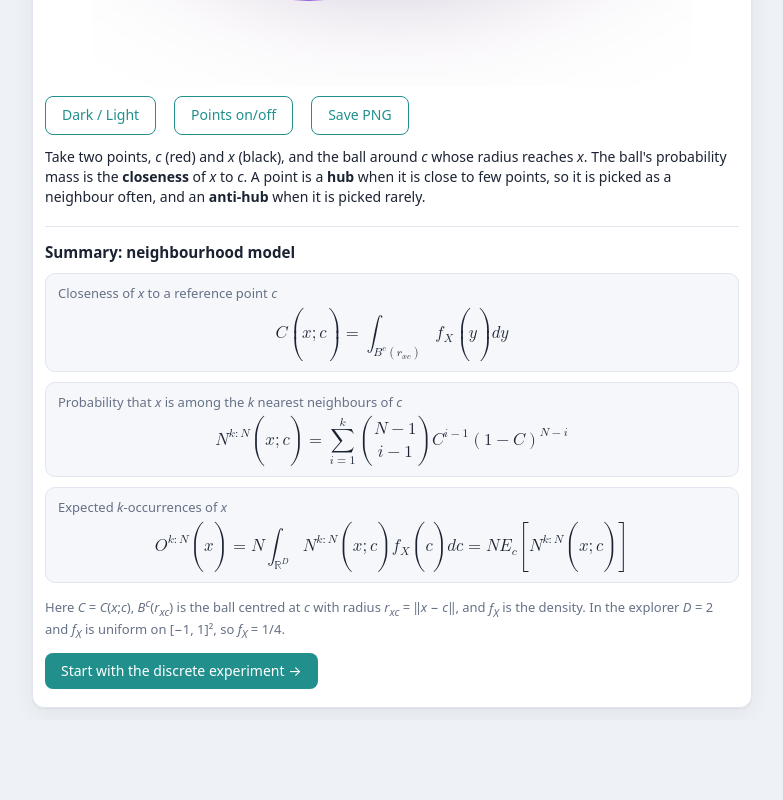
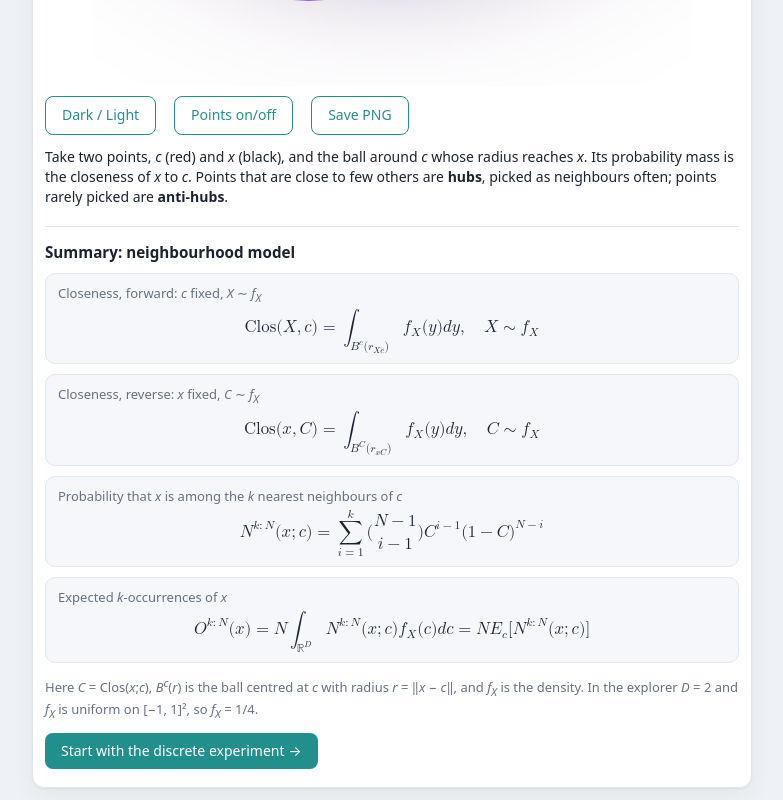
Before and after one commit to victorreyesgit/Hubness_visualisation, a plain HTML site: page index.html in a window 1280 px wide. Shown: the part 685-1485 px from the top of the page, without its empty margins (248-1031 px from the left). Before the commit the page ends 1405 px from the top, so only its background shows below. Drawn offline with Linux system fonts and the light colour scheme.

Commit message:
Add files via upload

```diff
--- a/index.html
+++ b/index.html
@@ -16,12 +16,13 @@
     <div class="box intro"><h2>Hubness explained by closeness</h2>
       <canvas id="ic" class="diag"></canvas>
       <div class="row"><button class="btn ghost" id="iTheme">Dark / Light</button><button class="btn ghost" id="iPts">Points on/off</button><button class="btn ghost" id="iPng">Save PNG</button></div>
-      <p>Take two points, <i>c</i> (red) and <i>x</i> (black), and the ball around <i>c</i> whose radius reaches <i>x</i>. The ball's probability mass is the <b>closeness</b> of <i>x</i> to <i>c</i>. A point is a <b>hub</b> when it is close to few points, so it is picked as a neighbour often, and an <b>anti-hub</b> when it is picked rarely.</p>
+      <p>Take two points, <i>c</i> (red) and <i>x</i> (black), and the ball around <i>c</i> whose radius reaches <i>x</i>. Its probability mass is the closeness of <i>x</i> to <i>c</i>. Points that are close to few others are <b>hubs</b>, picked as neighbours often; points rarely picked are <b>anti-hubs</b>.</p>
       <h2 class="sum">Summary: neighbourhood model</h2>
-      <div class="item"><div class="lab">Closeness of <i>x</i> to a reference point <i>c</i></div><div class="eq"><math display="block"><mi>C</mi><mo>(</mo><mi>x</mi><mo>;</mo><mi>c</mi><mo>)</mo><mo>=</mo><msub><mo>∫</mo><mrow><msup><mi>B</mi><mi>c</mi></msup><mo>(</mo><msub><mi>r</mi><mrow><mi>x</mi><mi>c</mi></mrow></msub><mo>)</mo></mrow></msub><msub><mi>f</mi><mi>X</mi></msub><mo>(</mo><mi>y</mi><mo>)</mo><mi>d</mi><mi>y</mi></math></div></div>
-      <div class="item"><div class="lab">Probability that <i>x</i> is among the <i>k</i> nearest neighbours of <i>c</i></div><div class="eq"><math display="block"><msup><mi>N</mi><mrow><mi>k</mi><mo>:</mo><mi>N</mi></mrow></msup><mo>(</mo><mi>x</mi><mo>;</mo><mi>c</mi><mo>)</mo><mo>=</mo><munderover><mo>∑</mo><mrow><mi>i</mi><mo>=</mo><mn>1</mn></mrow><mi>k</mi></munderover><mo>(</mo><mfrac linethickness="0"><mrow><mi>N</mi><mo>−</mo><mn>1</mn></mrow><mrow><mi>i</mi><mo>−</mo><mn>1</mn></mrow></mfrac><mo>)</mo><msup><mi>C</mi><mrow><mi>i</mi><mo>−</mo><mn>1</mn></mrow></msup><msup><mrow><mo>(</mo><mn>1</mn><mo>−</mo><mi>C</mi><mo>)</mo></mrow><mrow><mi>N</mi><mo>−</mo><mi>i</mi></mrow></msup></math></div></div>
-      <div class="item"><div class="lab">Expected <i>k</i>-occurrences of <i>x</i></div><div class="eq"><math display="block"><msup><mi>O</mi><mrow><mi>k</mi><mo>:</mo><mi>N</mi></mrow></msup><mo>(</mo><mi>x</mi><mo>)</mo><mo>=</mo><mi>N</mi><msub><mo>∫</mo><msup><mi>ℝ</mi><mi>D</mi></msup></msub><msup><mi>N</mi><mrow><mi>k</mi><mo>:</mo><mi>N</mi></mrow></msup><mo>(</mo><mi>x</mi><mo>;</mo><mi>c</mi><mo>)</mo><msub><mi>f</mi><mi>X</mi></msub><mo>(</mo><mi>c</mi><mo>)</mo><mi>d</mi><mi>c</mi><mo>=</mo><mi>N</mi><msub><mi>E</mi><mi>c</mi></msub><mo>[</mo><msup><mi>N</mi><mrow><mi>k</mi><mo>:</mo><mi>N</mi></mrow></msup><mo>(</mo><mi>x</mi><mo>;</mo><mi>c</mi><mo>)</mo><mo>]</mo></math></div></div>
-      <p class="mut">Here <i>C</i> = <i>C</i>(<i>x</i>;<i>c</i>), <i>B</i><sup><i>c</i></sup>(<i>r</i><sub><i>xc</i></sub>) is the ball centred at <i>c</i> with radius <i>r</i><sub><i>xc</i></sub> = ‖<i>x</i> − <i>c</i>‖, and <i>f<sub>X</sub></i> is the density. In the explorer <i>D</i> = 2 and <i>f<sub>X</sub></i> is uniform on [−1, 1]², so <i>f<sub>X</sub></i> = 1/4.</p>
+      <div class="item"><div class="lab">Closeness, forward: <i>c</i> fixed, <i>X</i> ∼ <i>f<sub>X</sub></i></div><div class="eq"><math display="block"><mi>Clos</mi><mo stretchy="false">(</mo><mi>X</mi><mo>,</mo><mi>c</mi><mo stretchy="false">)</mo><mo>=</mo><msub><mo>∫</mo><mrow><msup><mi>B</mi><mi>c</mi></msup><mo stretchy="false">(</mo><msub><mi>r</mi><mrow><mi>X</mi><mi>c</mi></mrow></msub><mo stretchy="false">)</mo></mrow></msub><msub><mi>f</mi><mi>X</mi></msub><mo stretchy="false">(</mo><mi>y</mi><mo stretchy="false">)</mo><mi>d</mi><mi>y</mi><mo>,</mo><mspace width="1em"/><mi>X</mi><mo>∼</mo><msub><mi>f</mi><mi>X</mi></msub></math></div></div>
+      <div class="item"><div class="lab">Closeness, reverse: <i>x</i> fixed, <i>C</i> ∼ <i>f<sub>X</sub></i></div><div class="eq"><math display="block"><mi>Clos</mi><mo stretchy="false">(</mo><mi>x</mi><mo>,</mo><mi>C</mi><mo stretchy="false">)</mo><mo>=</mo><msub><mo>∫</mo><mrow><msup><mi>B</mi><mi>C</mi></msup><mo stretchy="false">(</mo><msub><mi>r</mi><mrow><mi>x</mi><mi>C</mi></mrow></msub><mo stretchy="false">)</mo></mrow></msub><msub><mi>f</mi><mi>X</mi></msub><mo stretchy="false">(</mo><mi>y</mi><mo stretchy="false">)</mo><mi>d</mi><mi>y</mi><mo>,</mo><mspace width="1em"/><mi>C</mi><mo>∼</mo><msub><mi>f</mi><mi>X</mi></msub></math></div></div>
+      <div class="item"><div class="lab">Probability that <i>x</i> is among the <i>k</i> nearest neighbours of <i>c</i></div><div class="eq"><math display="block"><msup><mi>N</mi><mrow><mi>k</mi><mo>:</mo><mi>N</mi></mrow></msup><mo stretchy="false">(</mo><mi>x</mi><mo>;</mo><mi>c</mi><mo stretchy="false">)</mo><mo>=</mo><munderover><mo>∑</mo><mrow><mi>i</mi><mo>=</mo><mn>1</mn></mrow><mi>k</mi></munderover><mo stretchy="false">(</mo><mfrac linethickness="0"><mrow><mi>N</mi><mo>−</mo><mn>1</mn></mrow><mrow><mi>i</mi><mo>−</mo><mn>1</mn></mrow></mfrac><mo stretchy="false">)</mo><msup><mi>C</mi><mrow><mi>i</mi><mo>−</mo><mn>1</mn></mrow></msup><msup><mrow><mo stretchy="false">(</mo><mn>1</mn><mo>−</mo><mi>C</mi><mo stretchy="false">)</mo></mrow><mrow><mi>N</mi><mo>−</mo><mi>i</mi></mrow></msup></math></div></div>
+      <div class="item"><div class="lab">Expected <i>k</i>-occurrences of <i>x</i></div><div class="eq"><math display="block"><msup><mi>O</mi><mrow><mi>k</mi><mo>:</mo><mi>N</mi></mrow></msup><mo stretchy="false">(</mo><mi>x</mi><mo stretchy="false">)</mo><mo>=</mo><mi>N</mi><msub><mo>∫</mo><msup><mi>ℝ</mi><mi>D</mi></msup></msub><msup><mi>N</mi><mrow><mi>k</mi><mo>:</mo><mi>N</mi></mrow></msup><mo stretchy="false">(</mo><mi>x</mi><mo>;</mo><mi>c</mi><mo stretchy="false">)</mo><msub><mi>f</mi><mi>X</mi></msub><mo stretchy="false">(</mo><mi>c</mi><mo stretchy="false">)</mo><mi>d</mi><mi>c</mi><mo>=</mo><mi>N</mi><msub><mi>E</mi><mi>c</mi></msub><mo stretchy="false">[</mo><msup><mi>N</mi><mrow><mi>k</mi><mo>:</mo><mi>N</mi></mrow></msup><mo stretchy="false">(</mo><mi>x</mi><mo>;</mo><mi>c</mi><mo stretchy="false">)</mo><mo stretchy="false">]</mo></math></div></div>
+      <p class="mut">Here <i>C</i> = Clos(<i>x</i>;<i>c</i>), <i>B</i><sup><i>c</i></sup>(<i>r</i>) is the ball centred at <i>c</i> with radius <i>r</i> = ‖<i>x</i> − <i>c</i>‖, and <i>f<sub>X</sub></i> is the density. In the explorer <i>D</i> = 2 and <i>f<sub>X</sub></i> is uniform on [−1, 1]², so <i>f<sub>X</sub></i> = 1/4.</p>
       <div class="row"><button class="btn" id="goD">Start with the discrete experiment →</button></div>
     </div>
   </section>
@@ -35,7 +36,7 @@
   </section>
   <section id="explore" class="hide">
     <div class="box rolebar">
-      <div class="seg" role="group" aria-label="Role of the point"><button data-r="c">c · reference</button><button data-r="x" class="on">x · target</button></div>
+      <div class="seg" role="group" aria-label="Role of the point"><button data-r="c" class="on">c · reference</button><button data-r="x">x · target</button></div>
       <label class="chk"><input type="checkbox" id="two"> Show <span id="twoL">c</span> as a second point</label>
       <p class="hint" id="hint"></p>
       <div class="kv"><span>position</span><b id="pos"></b></div>
@@ -63,7 +64,7 @@
     <div class="box">
       <h2>Hubness explorer <small>uniform ball in D dimensions · x = origin</small></h2>
       <p class="mut">By rotational symmetry the closeness of the origin to <i>c</i> depends only on <i>s</i> = ‖<i>c</i>‖. So the expectation over <i>c</i> reduces to one integral in <i>s</i>, with radial density <i>D s</i><sup><i>D</i>−1</sup>:</p>
-      <div class="eq"><math display="block"><msup><mi>O</mi><mrow><mi>k</mi><mo>:</mo><mi>N</mi></mrow></msup><mo>(</mo><mn>0</mn><mo>)</mo><mo>=</mo><mi>N</mi><msubsup><mo>∫</mo><mn>0</mn><mn>1</mn></msubsup><msup><mi>N</mi><mrow><mi>k</mi><mo>:</mo><mi>N</mi></mrow></msup><mo>(</mo><mi>s</mi><mo>)</mo><mi>D</mi><msup><mi>s</mi><mrow><mi>D</mi><mo>−</mo><mn>1</mn></mrow></msup><mi>d</mi><mi>s</mi><mo>,</mo><mspace width="1em"/><mi>s</mi><mo>=</mo><mo>‖</mo><mi>c</mi><mo>‖</mo></math></div>
+      <div class="eq"><math display="block"><msup><mi>O</mi><mrow><mi>k</mi><mo>:</mo><mi>N</mi></mrow></msup><mo stretchy="false">(</mo><mn>0</mn><mo stretchy="false">)</mo><mo>=</mo><mi>N</mi><msubsup><mo>∫</mo><mn>0</mn><mn>1</mn></msubsup><msup><mi>N</mi><mrow><mi>k</mi><mo>:</mo><mi>N</mi></mrow></msup><mo stretchy="false">(</mo><mi>s</mi><mo stretchy="false">)</mo><mi>D</mi><msup><mi>s</mi><mrow><mi>D</mi><mo>−</mo><mn>1</mn></mrow></msup><mi>d</mi><mi>s</mi><mo>,</mo><mspace width="1em"/><mi>s</mi><mo>=</mo><mo>‖</mo><mi>c</mi><mo>‖</mo></math></div>
       <p class="mut">The closeness of the origin is <i>s</i><sup><i>D</i></sup> for <i>s</i> ≤ ½. For larger <i>s</i> it is the lens where the ball around <i>c</i> meets the unit ball, divided by the unit-ball volume, computed with the regularised incomplete beta function. N and k come from the sidebar.</p>
       <div class="row"><label>Dimension D <input id="hDn" type="number" min="1" max="50" value="2" style="width:80px"></label><input id="hDs" type="range" min="1" max="20" value="2" style="flex:1"></div>
       <div class="row"><span>O(0) = <b class="big" id="hO"></b></span><span>O/k = <b id="hOk"></b></span></div>
--- a/script.js
+++ b/script.js
@@ -49,7 +49,7 @@ const Nk = (p, k, N) => binCdf(k - 1, N - 1, p);
 
 // ================= STATE / UI =================
 const $ = id => document.getElementById(id), W = 440, MG = 32, SQ = W - 2 * MG;  // canvas size, margin around the square, square side
-const st = { N: 1000, k: 30, p: [0.3, 0.2], q: [-0.5, -0.4], two: false, ox: [0.3, 0.2], role: 'x', res: 150, ores: 100, order: false, mode: 'explore' };
+const st = { N: 1000, k: 30, p: [0.3, 0.2], q: [-0.5, -0.4], two: false, ox: [0.3, 0.2], role: 'c', res: 150, ores: 100, order: false, mode: 'explore' };
 const fmt = v => (v === undefined || !isFinite(v)) ? '–' : v.toPrecision(3);
 const VIR = ['#440154', '#46327e', '#365c8d', '#277f8e', '#1fa187', '#4ac16d', '#9fda3a', '#fde725'];
 const MAG = ['#000004', '#251255', '#721f81', '#b63679', '#f1605d', '#fec287', '#fcfdbf'];
--- a/style.css
+++ b/style.css
@@ -87,3 +87,5 @@ canvas.diag{max-width:600px;margin:0 auto 10px;border-radius:10px;cursor:default
 .item .eq{padding:0;border:0;background:none}
 #hub .box{margin-bottom:14px}
 .pval{font-size:13px;color:var(--tx);margin-top:8px}
+.eq{overflow:visible;white-space:normal}
+.eq math{font-size:1em}
```
